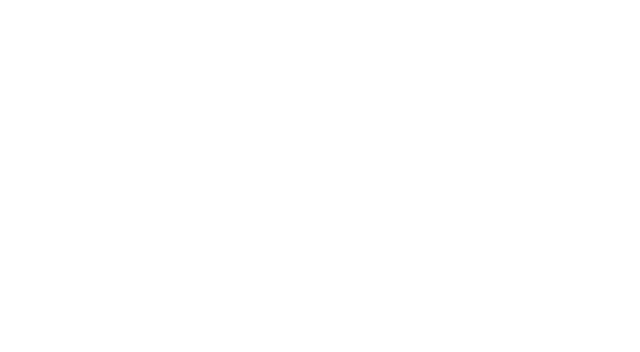
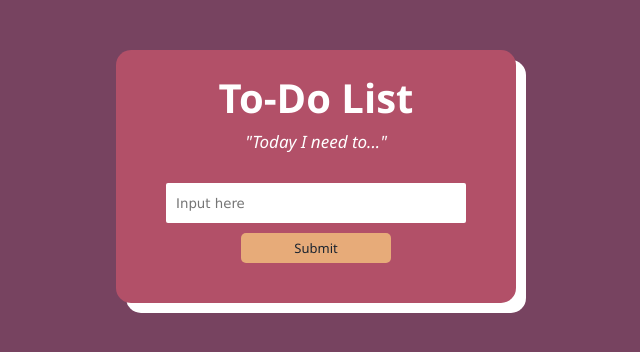
Before and after one commit to dts-kominfo-rea2b/challenge-08-rizkajuliant20, a website: page index.html in a window 1280 px wide. Shown: the whole page, without its empty margins (384-1024 px from the left). Drawn offline with Linux system fonts and the light colour scheme.

Commit message:
first commit to challenge 08

```diff
--- a/index.html
+++ b/index.html
@@ -1,35 +1,69 @@
 <!DOCTYPE html>
 <html lang="en">
+
 <head>
     <meta charset="UTF-8" />
     <meta http-equiv="X-UA-Compatible" content="IE=edge" />
     <meta name="viewport" content="width=device-width, initial-scale=1.0" />
     <title>Challenge - DOM</title>
+    <link rel="stylesheet" type="text/css" href="style.css">
 </head>
+
 <body>
     <div id="app">
         <!-- TODO: Buatlah sebuah header dengan id todo-title -->
+        <div class="body" id="todo-modal">
+            <h1 id="todo-title">To-Do List</h1>
             <!-- TODO: Buatlah sebuah subtitle dengan id todo-subtitle -->
+            <h1 id="todo-subtitle">"Today I need to..."</h1>
+            <!-- Section: input -->
+            <input type="text" placeholder="Input here" id="todo-input">
+            <!-- TODO: Buatlah sebuah input bertipe text dengan id todo-input -->
 
-      <!-- Section: input -->
-      <!-- TODO: Buatlah sebuah input bertipe text dengan id todo-input -->
             <!-- TODO: Buatlah sebuah button dengan id todo-submit -->
+            <div class="button">
+                <button id="todo-submit">Submit</button>
+            </div>
 
             <!-- Section output -->
             <!-- TODO: Buatlah sebuah <ul> dengan id todo-output -->
+            <ul id="todo-output">
+
+            </ul>
+        </div>
+
     </div>
 
     <!-- ! Untuk tantangan ini, script jangan diubah ke external js yah ! -->
     <script>
         // TODO: Deklarasi variable sesuai dengan kebutuhan di sini
-      let button;
-      let input;
-      let output;
-
+        const button = document.getElementById('todo-submit');
+        const input = document.getElementById('todo-input');
+        const output = document.getElementById('todo-output');
+        let dataInput = ''
             // TODO: Buatlah sebuah fungsi dengan nama fnClickHandler
             // Fungsi yang digunakan untuk menambahkan tulisan
             // Jangan ubah cara deklarasi fungsinya, cukup isi saja
-      function fnClickHandler(toDoItem) {}
+        function fnClickHandler(toDoItem) {
+            console.log(toDoItem)
+            if (toDoItem.target.type === "submit" || toDoItem.key === "Enter") {
+                console.log(dataInput)
+                var node = document.createElement('li');
+                node.appendChild(document.createTextNode(dataInput));
+                document.querySelector('ul').appendChild(node);
+                input.value = ""
+                dataInput = ""
+            }
+        }
+
+        function tampungData(valueKey) {
+            dataInput = valueKey.target.value
+        }
+
+        input.addEventListener('keypress', fnClickHandler)
+        input.addEventListener('keyup', tampungData)
+        button.addEventListener('click', fnClickHandler)
+
 
         // TODO: register event onclick / addEventListener untuk button
         // akan menjalankan fungsi fnClickHandler
@@ -38,4 +72,5 @@
         // sehingga saat di input ditekan enter akan menjalankan fungsi fnClickHandler juga
     </script>
 </body>
+
 </html>
--- /dev/null
+++ b/style.css
@@ -0,0 +1,102 @@
+*,
+*::before,
+*::after {
+    margin: 0;
+    padding: 0;
+    box-sizing: border-box;
+}
+
+body {
+    background: #774360;
+    color: #ffffff;
+    font-family: 'Segoe UI', Tahoma, Geneva, Verdana, sans-serif;
+}
+
+.body {
+    background-color: #B25068;
+    margin: 50px 500px;
+    height: fit-content;
+    border-radius: 15px;
+    text-align: center;
+    padding: 20px;
+    box-shadow: 10px 10px;
+    width: 400px;
+}
+
+#todo-title {
+    margin-bottom: 5px;
+    font-size: 40px;
+}
+
+#todo-subtitle {
+    margin-bottom: 30px;
+    font-size: 17px;
+    font-weight: lighter;
+    font-style: italic;
+}
+
+#todo-input {
+    height: 40px;
+    width: 300px;
+    border-radius: 2px;
+    border: none;
+    padding: 10px;
+    outline: none;
+    font-family: Verdana, Geneva, Tahoma, sans-serif;
+}
+
+#todo-input:hover {
+    height: 40px;
+    width: 300px;
+    border-radius: 2px;
+    border: none;
+    outline: none;
+    background-color: #F6E3C5;
+}
+
+#todo-input:focus {
+    background-color: rgb(230, 227, 227);
+    border: 1px solid rgb(255, 255, 255);
+}
+
+#todo-submit {
+    background-color: #E7AB79;
+    border: none;
+    width: 150px;
+    height: 30px;
+    border-radius: 5px;
+    font-weight: 500;
+    font-size: 13px;
+    box-shadow: #1B2430;
+    color: #1B2430;
+    font-family: 'Segoe UI', Tahoma, Geneva, Verdana, sans-serif;
+}
+
+#todo-submit:hover {
+    background-color: #d68542;
+    border: none;
+    width: 150px;
+    height: 30px;
+    border-radius: 5px;
+    cursor: pointer;
+}
+
+.button {
+    margin-top: 10px;
+}
+
+#todo-output {
+    list-style-type: none;
+    margin-top: 20px;
+    font-family: 'Segoe UI', Tahoma, Geneva, Verdana, sans-serif;
+}
+
+li {
+    background: #1B2430;
+    margin-bottom: 10px;
+    border-style: dashed;
+    height: 30px;
+    text-align: center;
+    border-width: 1px;
+    border-color: #ffffff;
+}
```
Also changed, not shown: 1 other file. Lines whose indentation alone changed are shown as unchanged.
